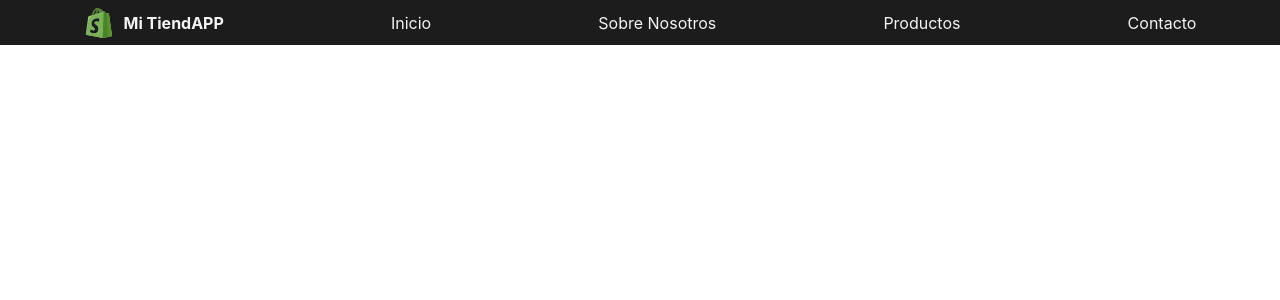
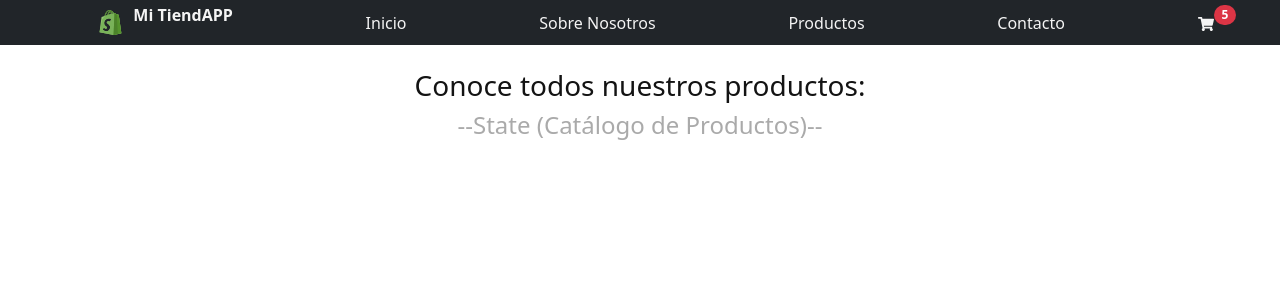
Before and after one commit to Andres-Developer/Desafios_React, a React (Create React App) app in the folder mitienda/: page / in a window 1280 px wide. Shown: the top 300 px of the page. Built offline with nearby package versions, Linux system fonts and the light colour scheme.

Commit message:
Agrego Badges a Carrito

```diff
--- a/mitienda/src/App.js
+++ b/mitienda/src/App.js
@@ -1,10 +1,14 @@
+import ItemListContainer from './components/ItemListContainer';
 import './assets/css/App.css';
 import NavBar from './components/NavBar';
+import 'bootstrap/dist/css/bootstrap.min.css';
 
 function App() {
   return (
     <>
       <NavBar />
+      <ItemListContainer />
+
     </>
   );
 }
--- /dev/null
+++ b/mitienda/src/assets/css/CartWidget.css
@@ -0,0 +1,4 @@
+/* Cambio color del Carrito */
+div{
+    color: #f4f4f4;
+}
--- /dev/null
+++ b/mitienda/src/assets/css/ContadorCarrito.css
@@ -0,0 +1,3 @@
+.ContadorCarrito{
+    top:5px;
+}
--- a/mitienda/src/assets/css/NavBar.css
+++ b/mitienda/src/assets/css/NavBar.css
@@ -6,16 +6,17 @@ ul {
   align-items: center;
 
   /* border: 2px dotted red; */
-  background-color: rgb(28,28,28);
+  background-color: #212529;
   height: 45px;
 
 }
 li.brand{
     display: flex;
+    justify-content: center;
     align-items: center;
-
     color: #f4f4f4;
     font-weight: 700;
+    /* border: 1px dashed red; */
 }
 li.brand input{
     margin-right: 10px;
--- /dev/null
+++ b/mitienda/src/components/CartWidget.js
@@ -0,0 +1,16 @@
+import React from 'react';
+import { FaShoppingCart } from "react-icons/fa";
+import ContadorCarrito from './ContadorCarrito'
+
+import "./../assets/css/CartWidget.css";
+
+const CartWidget = ({cantidad}) => {
+    return (
+        <div>
+            <FaShoppingCart />
+            <ContadorCarrito cantidad={cantidad}/>
+        </div>
+    );
+};
+
+export default CartWidget;
--- /dev/null
+++ b/mitienda/src/components/ContadorCarrito.js
@@ -0,0 +1,14 @@
+import React from 'react'
+import "./../assets/css/ContadorCarrito.css"
+
+const ContadorCarrito = ({cantidad}) => {
+    return (
+
+            <span className="ContadorCarrito position-absolute badge rounded-pill bg-danger">
+                {cantidad}
+            </span>
+
+    )
+}
+
+export default ContadorCarrito
--- a/mitienda/src/components/navbar.js
+++ b/mitienda/src/components/navbar.js
@@ -1,19 +1,21 @@
 import React from 'react';
+import CartWidget from "./CartWidget";
+import shoppingLogo from './../img/shoppingLogo.svg';
+
 import './../assets/css/NavBar.css';
-
-import shoppingLogo from './../img/shoppingLogo.svg';
 
 const NavBar = () => {
     return (
         <ul>
             <li className="brand">
-                <input type="image" alt="logo" src={shoppingLogo} height="30px" />
+                <input type="image" alt="logo" src={shoppingLogo} height="25px" />
                 <p>Mi TiendAPP</p>
             </li>
             <li><a href="#">Inicio</a></li>
             <li><a href="#">Sobre Nosotros</a></li>
             <li><a href="#">Productos</a></li>
             <li><a href="#">Contacto</a></li>
+            <li><CartWidget cantidad="5"/></li>
         </ul>
     );
 };
```
